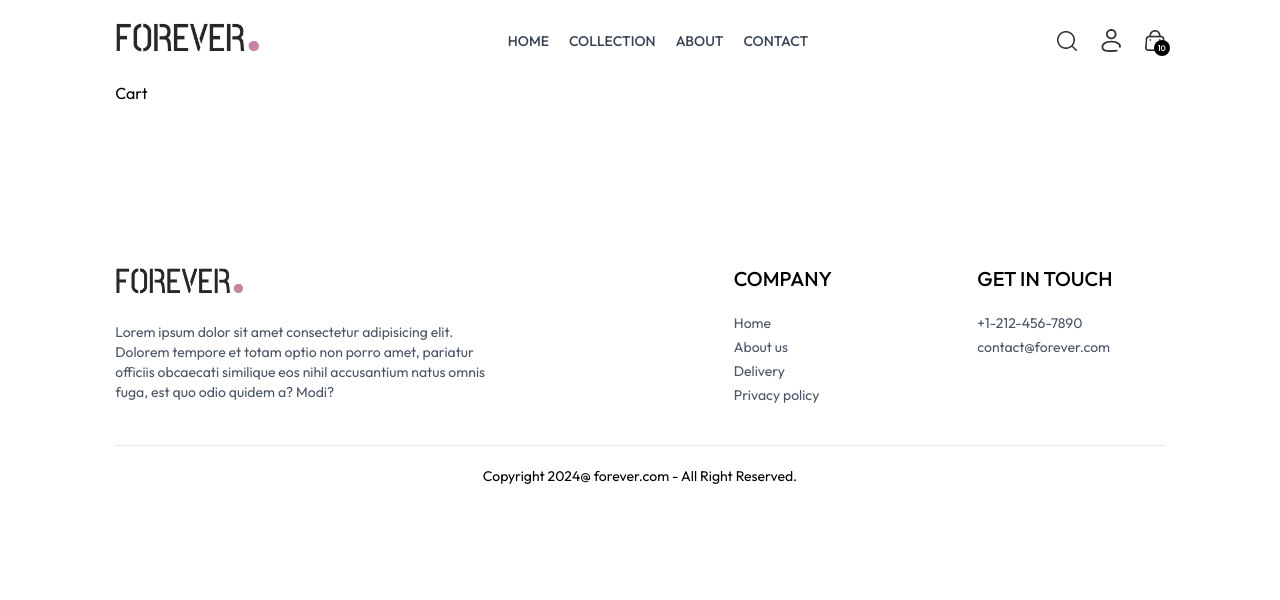
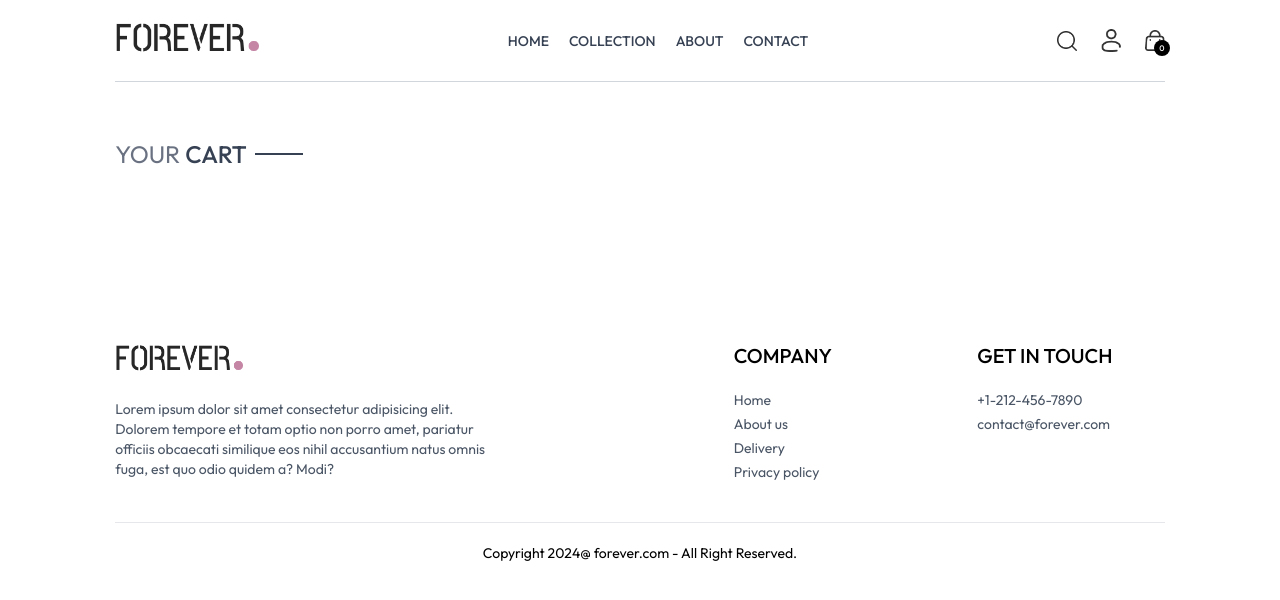
Before and after one commit to Zzamanapu/E-commerceClothing, a React (Vite) app in the folder frontend/: page /cart in a window 1280 px wide. Shown: the top 600 px of the page. Built offline with nearby package versions, Linux system fonts and the light colour scheme.

Commit message:
Error: quantity update

```diff
--- a/frontend/src/components/Navbar.tsx
+++ b/frontend/src/components/Navbar.tsx
@@ -7,7 +7,7 @@
 const Navbar = () => {
 
   const [visible, setVisible] = useState<boolean>(false);
-  const { setShowSearch } = useContext(ShopContext);
+  const { setShowSearch, getCartCount } = useContext(ShopContext);
 
   return (
     <div className='flex items-center justify-between py-5 font-medium'>
@@ -50,7 +50,7 @@
 
         <Link to='/cart' className='relative'>
           <img src={assets.cart_icon} className='w-5 min-w-5' alt="" />
-          <p className='absolute right-[-5px] bottom-[-5px] w-4 text-center leading-4 bg-black text-white aspect-square rounded-full text-[8px]'>10</p>
+          <p className='absolute right-[-5px] bottom-[-5px] w-4 text-center leading-4 bg-black text-white aspect-square rounded-full text-[8px]'>{getCartCount()}</p>
         </Link>
 
         <img onClick={() => setVisible(true)} src={assets.menu_icon} className='w-5 cursor-pointer sm:hidden' alt="" />
--- a/frontend/src/context/ShopContext.tsx
+++ b/frontend/src/context/ShopContext.tsx
@@ -23,6 +23,8 @@
   cartItems: CartItemsType;
   addToCart: (itemId: string, size: Size) => void;
 
+  getCartCount: () => number;
+
 }
 
 export const ShopContext = createContext<ShopContextType>({
@@ -39,6 +41,7 @@
   cartItems: {},
   addToCart: () => { },
 
+  getCartCount: () => 0,
 });
 
 
@@ -109,9 +112,35 @@
     setCartItems(cartData);
   }
 
-  useEffect(() => {
-    console.log(cartItems)
-  }, [cartItems])
+
+
+  const getCartCount = () => {
+    let totalCount = 0;
+    for (const items in cartItems) {
+      // console.log(`items: ${items}`)
+      for (const item in cartItems[items]) {
+        try {
+          // console.log(`item: ${item}`)
+          if (cartItems[items][item] > 0) {
+            totalCount += cartItems[items][item];
+          }
+        } catch (error) {
+
+        }
+      }
+    }
+
+    return totalCount;
+
+  }
+
+
+  const updateQuantity = async (itemId: string, size: Size, quantity: number) => {
+
+    let cartData = structuredClone(cartItems);
+
+    cartData[itemId][size] = quantity;
+  }
 
 
   const value: ShopContextType = {
@@ -128,6 +157,8 @@
 
     cartItems,
     addToCart,
+
+    getCartCount,
   }
 
   return (
--- a/frontend/src/pages/Cart.tsx
+++ b/frontend/src/pages/Cart.tsx
@@ -1,8 +1,64 @@
-import React from 'react'
+import React, { useContext, useEffect, useState } from 'react'
+import { ShopContext } from '../context/ShopContext'
+import type { CartDataItem } from '../types/assets';
+import Title from '../components/Title';
+import { assets } from '../assets/assets';
 
 const Cart = () => {
+
+  const { products, currency, cartItems } = useContext(ShopContext);
+
+  const [cartData, setCartData] = useState<CartDataItem[]>([]);
+
+  useEffect(() => {
+    const tempData = [];
+    for (const items in cartItems) {
+      for (const item in cartItems[items]) {
+        if (cartItems[items][item] > 0) {
+          tempData.push({
+            _id: items,
+            size: item,
+            quantity: cartItems[items][item]
+          })
+        }
+      }
+    }
+    setCartData(tempData);
+  }, [cartItems])
+
   return (
-    <div>Cart</div>
+    <div className='border-t border-gray-300 pt-14'>
+      <div className='text-2xl mb-3'>
+        <Title text1={'YOUR'} text2={'CART'} />
+      </div>
+      <div>
+        {
+          cartData.map((item, index) => {
+            const productData = products.find((product) => product._id === item._id);
+
+            return (
+              <div key={index} className='py-4 border-t border-gray-300 text-gray-700 grid grid-cols-[4fr_0.5fr_0.5fr] sm:grid-cols-[4fr_2fr_0.5fr] items-center gap-4'>
+                <div className='flex items-start gap-6'>
+                  <img className='w-16 sm:w-20' src={productData?.image[0]} alt="" />
+                  <div>
+                    <p className='text-xs sm:text-lg font-medium'>{productData?.name}</p>
+                    <div className='flex items-center gap-5 mt-2'>
+                      <p>{currency}{productData?.price}</p>
+                      <p className='px-2 sm:px-3 sm:py-1 border border-gray-200 bg-slate-50'>{item.size}</p>
+                    </div>
+                  </div>
+                </div>
+
+                <input className='border border-gray-200 max-w-10 sm:max-w-20 pc-1 sm:px-2 py-1' type="number" min={1} defaultValue={item.quantity} />
+
+                <img className='w-4 mr-4 cursor-pointer' src={assets.bin_icon} alt="" />
+              </div>
+            )
+
+          })
+        }
+      </div>
+    </div>
   )
 }
 
--- a/frontend/src/types/assets.d.ts
+++ b/frontend/src/types/assets.d.ts
@@ -46,3 +46,9 @@
   date: number;
   bestseller: boolean;
 }
+
+type CartDataItem = {
+  _id: string;
+  size: string;
+  quantity: number;
+};
```
